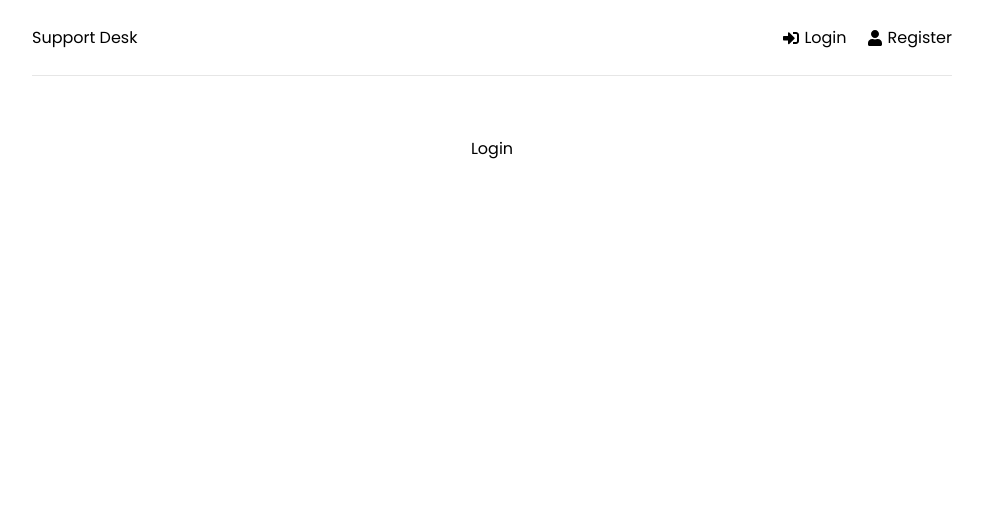
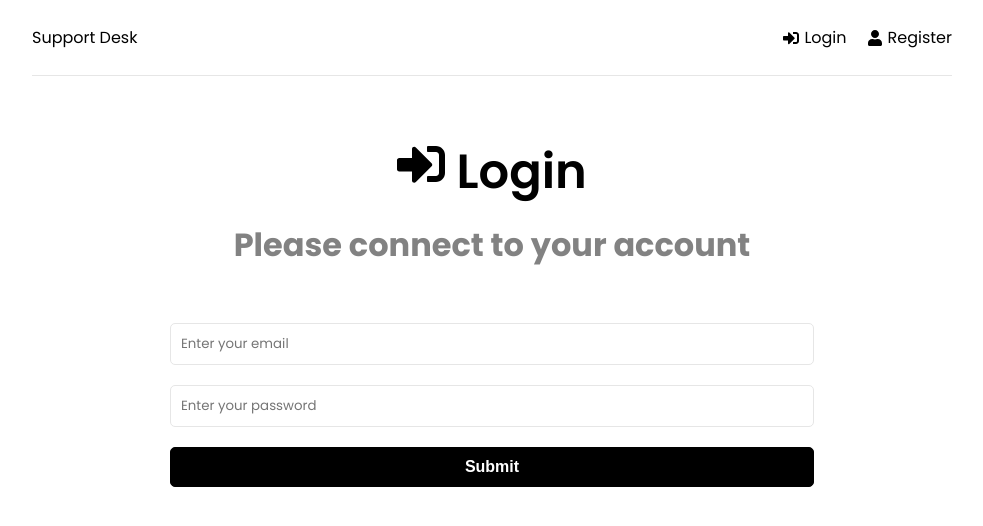
Before and after one commit to nicolashbt/helpdesk, a React (Create React App) app in the folder frontend/: page /login in a window 1280 px wide. Shown: the top 526 px of the page, without its empty margins (148-1131 px from the left). Built offline with nearby package versions, Linux system fonts and the light colour scheme.

Commit message:
add form to login page

```diff
--- a/frontend/src/pages/Login.jsx
+++ b/frontend/src/pages/Login.jsx
@@ -1,9 +1,70 @@
-import React from 'react'
+import React, { useState } from "react";
+import { toast } from "react-toastify";
+import { FaSignInAlt } from "react-icons/fa";
 
 function Login() {
+  const [formData, setFormData] = useState({
+    email: "",
+    password: ""
+  });
+
+  const { email, password } = formData;
+
+  const onChange = (e) => {
+    setFormData((prevState) => ({
+      ...prevState,
+      [e.target.name]: e.target.value,
+    }));
+  };
+
+  const onSubmit = (e) => {
+    e.preventDefault();
+
+  };
+
   return (
-    <div>Login</div>
-  )
+    <>
+      <section className="heading">
+        <h1>
+          <FaSignInAlt /> Login
+        </h1>
+        <p>Please connect to your account</p>
+      </section>
+      <section className="form">
+        <form onSubmit={onSubmit}>
+
+          <div className="form-group">
+            <input
+              type="email"
+              className="form-control"
+              id="email"
+              name="email"
+              value={email}
+              onChange={onChange}
+              placeholder="Enter your email"
+              required
+            />
+          </div>
+
+          <div className="form-group">
+            <input
+              type="password"
+              className="form-control"
+              id="password"
+              name="password"
+              value={password}
+              onChange={onChange}
+              placeholder="Enter your password"
+              required
+            />
+          </div>
+          <div className="form-group">
+            <button className="btn btn-block">Submit</button>
+          </div>
+        </form>
+      </section>
+    </>
+  );
 }
 
-export default Login
+export default Login;
```
